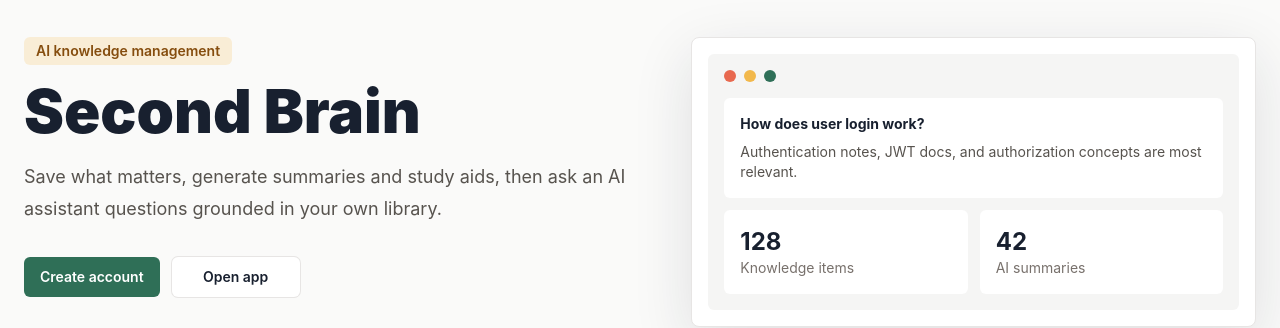
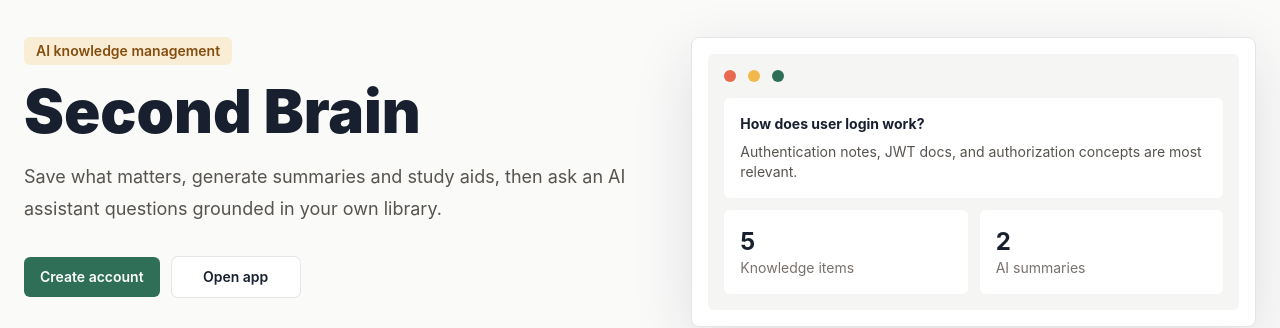
Before and after one commit to ayushkumar1420/AI-Second-Brain, a React (Vite) app: page / in a window 1280 px wide. Shown: the part 123-451 px from the top of the page. Built offline with nearby package versions, Linux system fonts and the light colour scheme; no server answers.

Commit message:
minor fix

```diff
--- a/src/pages/LandingPage.jsx
+++ b/src/pages/LandingPage.jsx
@@ -47,7 +47,7 @@ export default function LandingPage() {
         </motion.div>
         <div className="rounded-lg border border-stone-200 bg-white p-4 shadow-soft dark:border-zinc-800 dark:bg-zinc-900">
           <div className="rounded-md bg-stone-100 p-4 dark:bg-zinc-950">
-            <div className="mb-4 flex items-center gap-2">
+            <div className="mb-4 flex items-center gap-3">
               <span className="h-3 w-3 rounded-full bg-coral" />
               <span className="h-3 w-3 rounded-full bg-gold" />
               <span className="h-3 w-3 rounded-full bg-fern" />
@@ -59,11 +59,11 @@ export default function LandingPage() {
               </div>
               <div className="grid grid-cols-2 gap-3">
                 <div className="rounded-md bg-white p-4 dark:bg-zinc-900">
-                  <p className="text-2xl font-bold">128</p>
+                  <p className="text-2xl font-bold">5</p>
                   <p className="text-sm text-stone-500">Knowledge items</p>
                 </div>
                 <div className="rounded-md bg-white p-4 dark:bg-zinc-900">
-                  <p className="text-2xl font-bold">42</p>
+                  <p className="text-2xl font-bold">2</p>
                   <p className="text-sm text-stone-500">AI summaries</p>
                 </div>
               </div>
```
